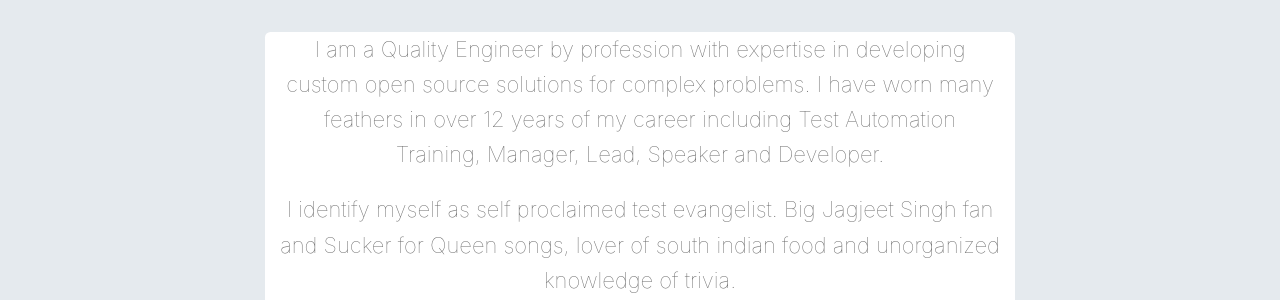
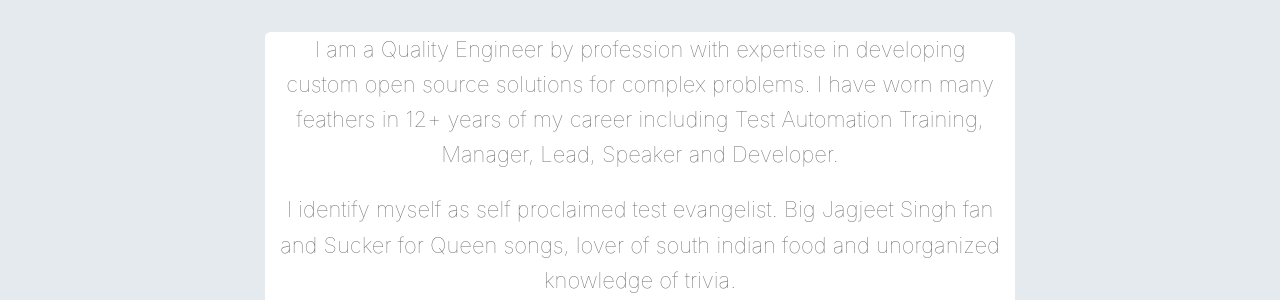
Before and after one commit to prashantshukla-qa/prashantshukla-qa.github.io, a Jekyll site: the page built from index.html, in a window 1280 px wide and 900 px high, scrolled down 577 px. Shown: the part 224-524 px from the top of the window. Built offline with Jekyll 4.4.1, drawn with Linux system fonts in a browser that asks for light colours.

Commit message:
minor wording change in about

```diff
--- a/_includes/about.html
+++ b/_includes/about.html
@@ -1 +1 @@
-<section><h2 id="about-me">About Myself</h2><hr class="bar"/><div class="about-lock"><div class="flip-container" ontouchstart="this.classList.toggle('hover');"><div class="flipper"><div class="front"><div class="face-img"></div></div><div class="back"><div class="face1-img"></div></div></div></div><div class="glyph-icon flaticon-terminal-windows" alt="Coder"></div><div class="glyph-icon flaticon-brain" alt="artificial intelligence"></div><div class="glyph-icon flaticon-machine" alt="machine learning"></div><div class="glyph-icon flaticon-hosting" alt="cloud computing"></div></div><div class="blurb"><p>    </p><p>I am a Quality Engineer by profession with expertise in developing custom open source solutions for complex problems. I have worn many feathers in over 12 years of my career including Test Automation Training, Manager, Lead, Speaker and Developer. </p><p>I identify myself as self proclaimed test evangelist. Big Jagjeet Singh fan and Sucker for Queen songs,  lover of south indian food and unorganized knowledge of trivia. </p><p>Opinionated | He / Him | Moderate | Temperate | Mister Fahrenheit</p><hr class="bar"/></div><div class="skill-lock"></div></section>
+<section><h2 id="about-me">About Myself</h2><hr class="bar"/><div class="about-lock"><div class="flip-container" ontouchstart="this.classList.toggle('hover');"><div class="flipper"><div class="front"><div class="face-img"></div></div><div class="back"><div class="face1-img"></div></div></div></div><div class="glyph-icon flaticon-terminal-windows" alt="Coder"></div><div class="glyph-icon flaticon-brain" alt="artificial intelligence"></div><div class="glyph-icon flaticon-machine" alt="machine learning"></div><div class="glyph-icon flaticon-hosting" alt="cloud computing"></div></div><div class="blurb"><p>    </p><p>I am a Quality Engineer by profession with expertise in developing custom open source solutions for complex problems. I have worn many feathers in 12+ years of my career including Test Automation Training, Manager, Lead, Speaker and Developer. </p><p>I identify myself as self proclaimed test evangelist. Big Jagjeet Singh fan and Sucker for Queen songs,  lover of south indian food and unorganized knowledge of trivia. </p><p>Opinionated | He / Him | Moderate | Temperate | Mister Fahrenheit</p><hr class="bar"/></div><div class="skill-lock"></div></section>
```
Also changed, not shown: 1 other file.
